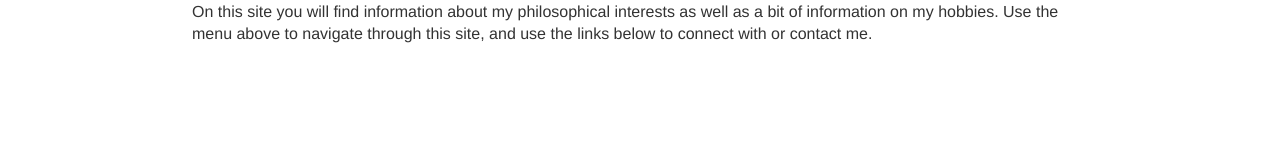
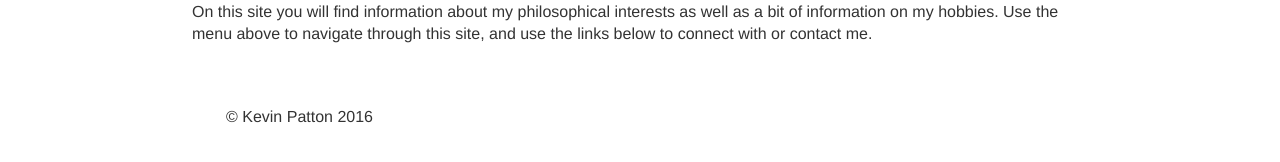
Before and after one commit to kevinjpatton/kevinjpatton.github.io, a Jekyll site: the page built from index.html, in a window 1280 px wide. Shown: the part 202-364 px from the top of the page. Built offline with Jekyll 4.4.1, drawn with Linux system fonts in a browser that asks for light colours; Markdown is read by kramdown in place of the engine named in the settings.

Commit message:
Update default.html

```diff
--- a/_layouts/default.html
+++ b/_layouts/default.html
@@ -57,6 +57,11 @@ ul.topnav li.right {float: right;}
 			{{ content }}
 
 			</div><!-- /.container -->
+	<footer>
+	    		<ul>
+				<p>&copy; Kevin Patton 2016</p>
+				</ul>
+			</footer>
 
 </body>
 </html>
```
